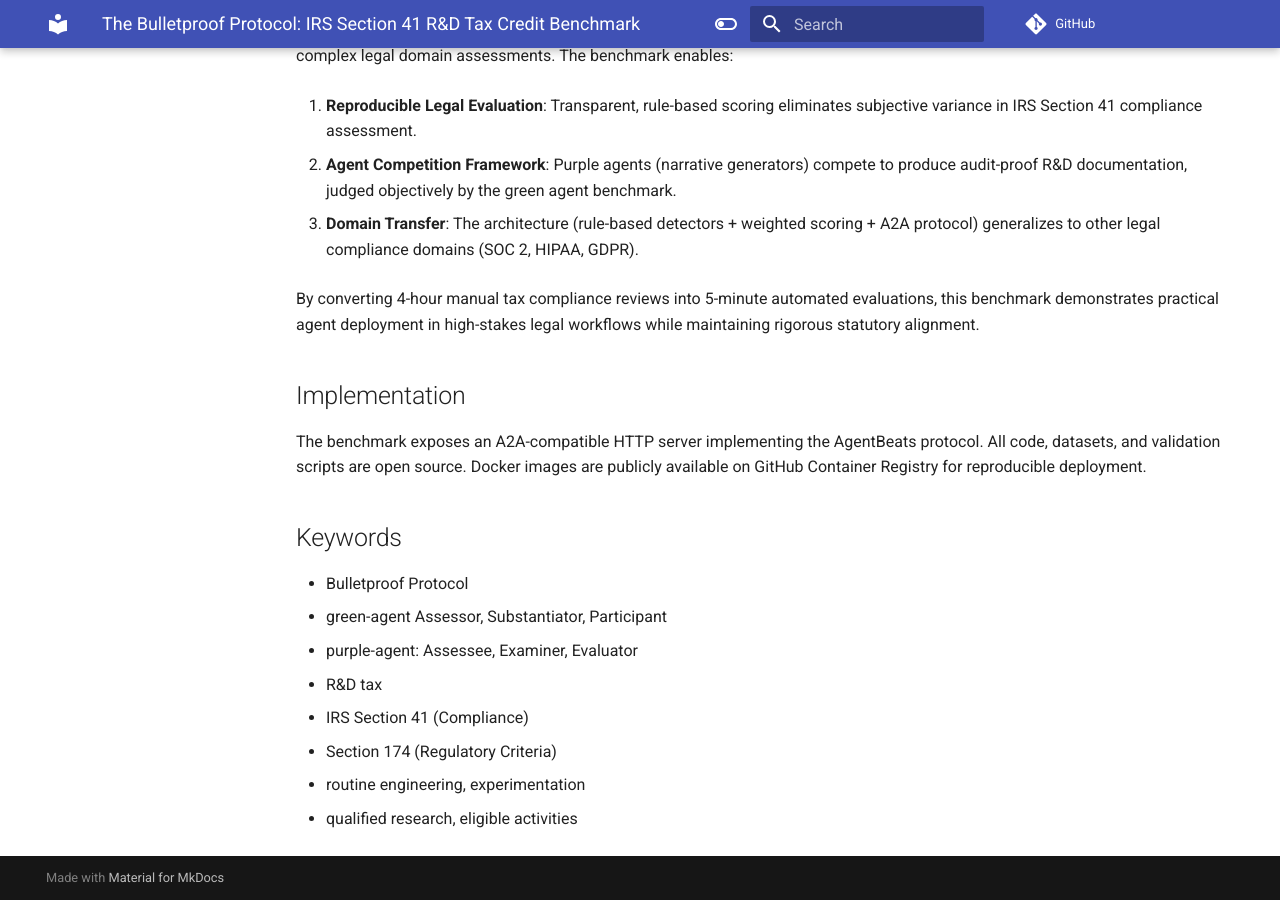
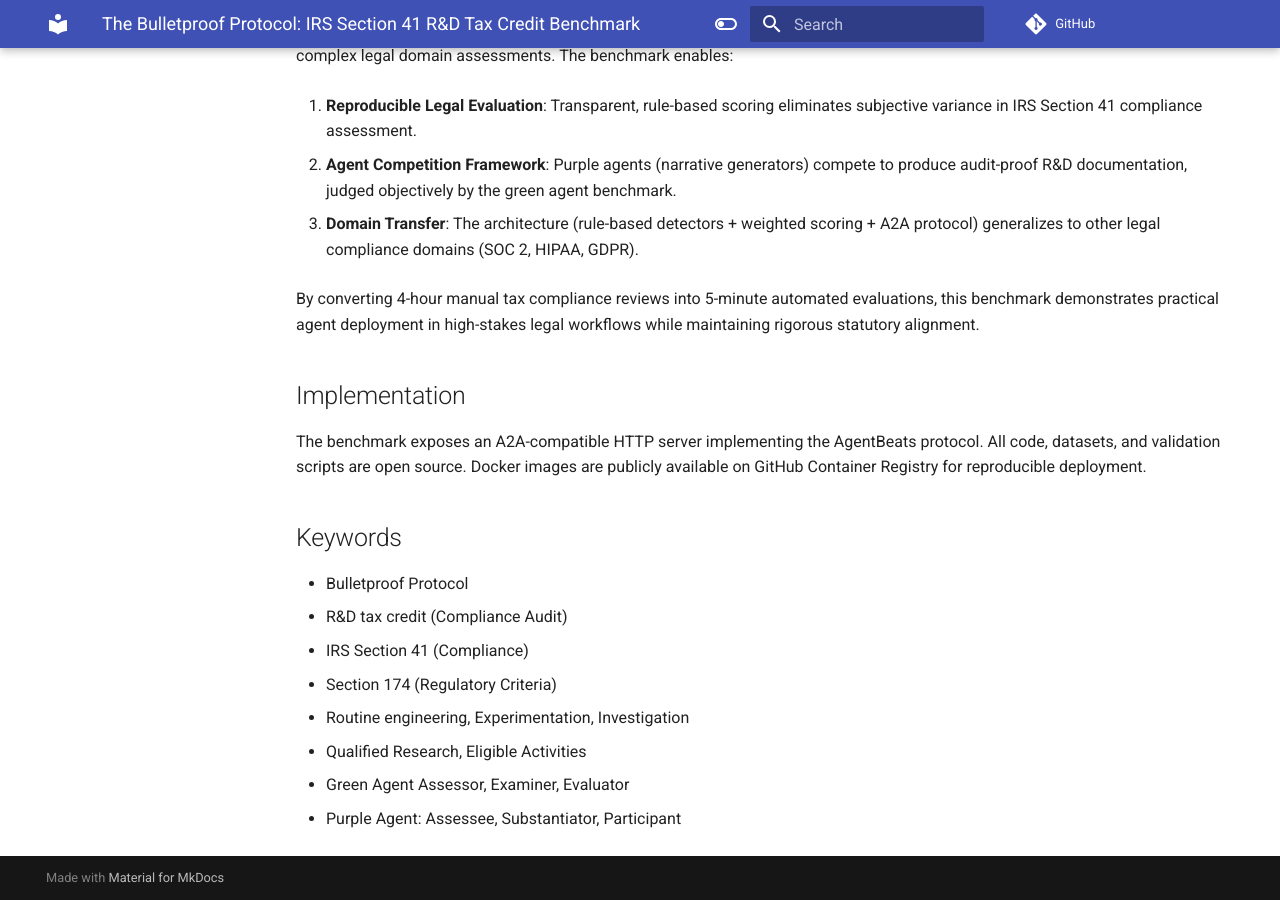
Before and after one commit to pat-tax/RDI-AgentBeats-TheBulletproofProtocol, an MkDocs documentation site: the page built from docs/Abstract.md, in a window 1280 px wide and 900 px high, scrolled down 1468 px. Built offline with MkDocs 1.6.1 and Material for MkDocs 9.7.7, drawn with Linux system fonts in a browser that asks for light colours; comment, search, counter and statistics services are not loaded.

Commit message:
docs: Update keywords (#4)
Signed-off-by: qte77 <93844790+qte77@users.noreply.github.com>

```diff
--- a/docs/Abstract.md
+++ b/docs/Abstract.md
@@ -54,10 +54,10 @@ The benchmark exposes an A2A-compatible HTTP server implementing the AgentBeats
 ## Keywords
 
 - Bulletproof Protocol
-- green-agent Assessor, Substantiator, Participant
-- purple-agent: Assessee, Examiner, Evaluator
-- R&D tax
+- R&D tax credit (Compliance Audit)
 - IRS Section 41 (Compliance)
 - Section 174 (Regulatory Criteria)
-- routine engineering, experimentation
-- qualified research, eligible activities
+- Routine engineering, Experimentation, Investigation
+- Qualified Research, Eligible Activities
+- Green Agent Assessor, Examiner, Evaluator
+- Purple Agent: Assessee, Substantiator, Participant
```
